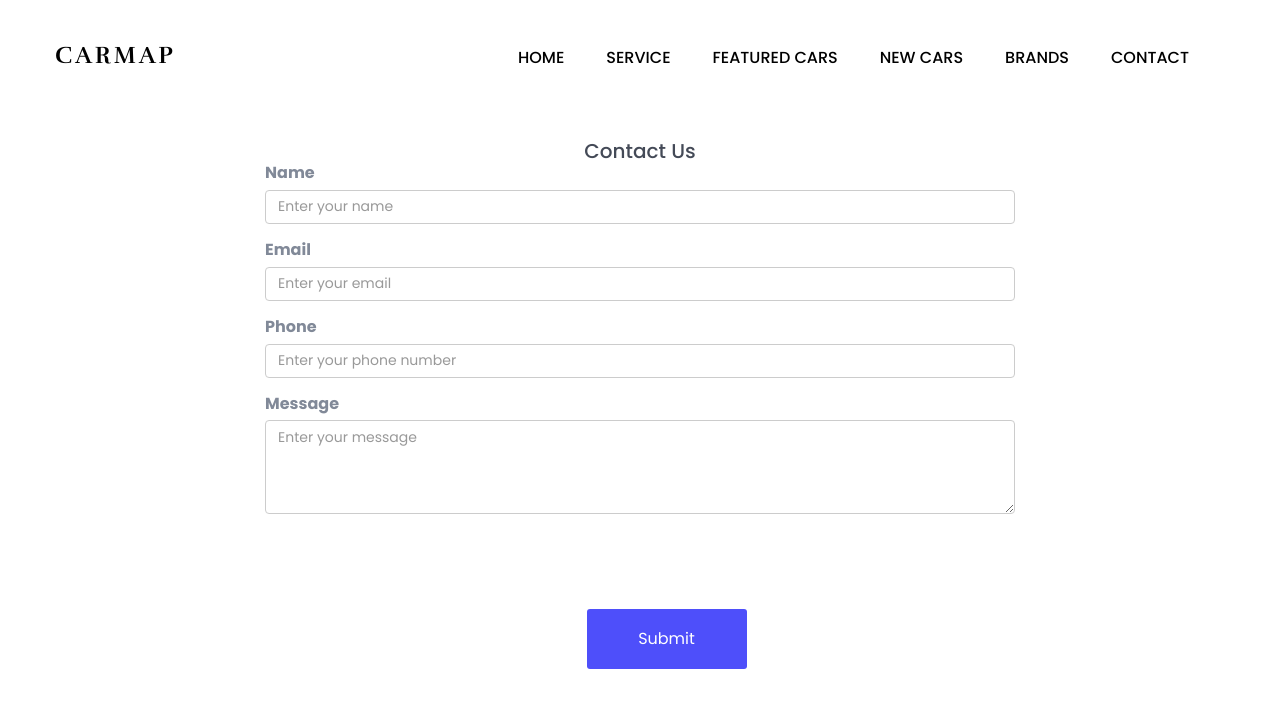
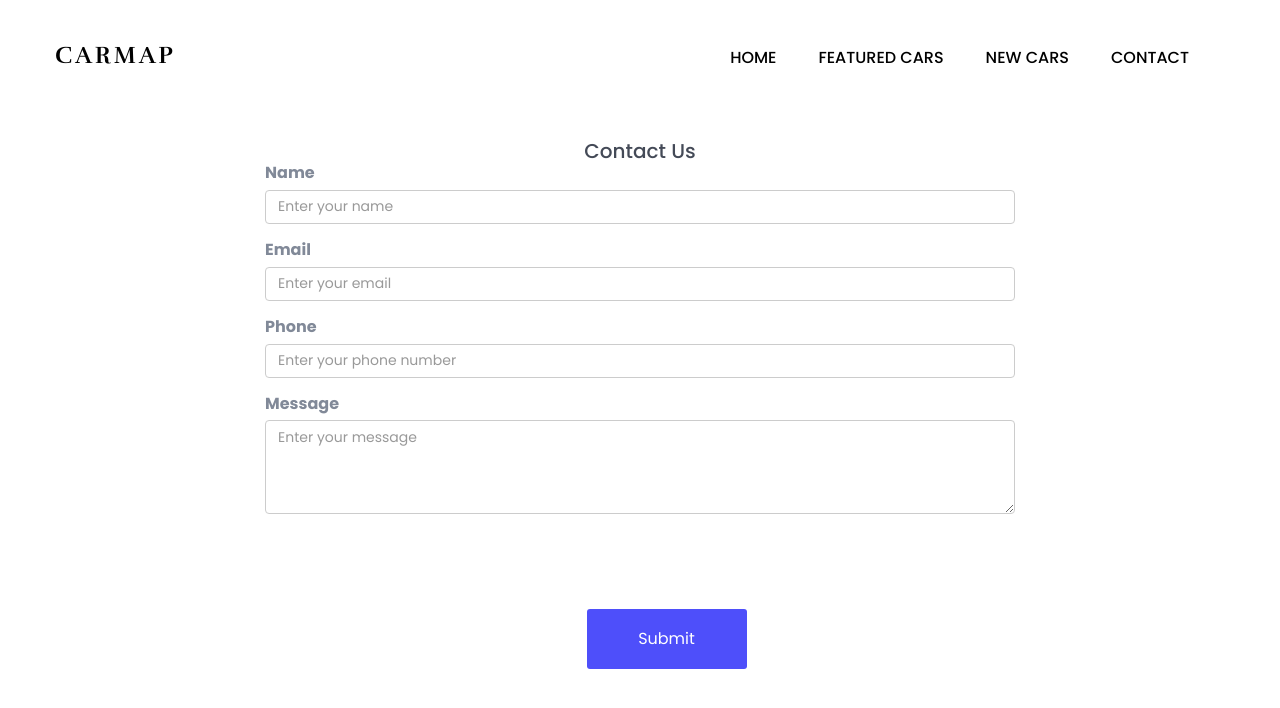
Before and after one commit to reinfosec/reinfosec.github.io, a plain HTML site: page contact.html in a window 1280 px wide. Drawn offline with Linux system fonts and the light colour scheme.

Commit message:
Update contact.html

```diff
--- a/contact.html
+++ b/contact.html
@@ -65,10 +65,8 @@
                     <div class="collapse navbar-collapse menu-ui-design" id="navbar-menu">
                         <ul class="nav navbar-nav navbar-right" data-in="fadeInDown" data-out="fadeOutUp">
                             <li class=" " ><a href="index.html" style="color: black;">home</a></li>
-                            <li><a href="./service.html" style="color: black;">service</a></li>
                             <li><a href="featuredcars.html" style="color: black;">featured cars</a></li>
                             <li><a href="newCars.html" style="color: black;">new cars</a></li>
-                            <li><a href="brands.html" style="color: black;">brands</a></li>
                             <li><a href="contact.html" style="color: black;">contact</a></li>
                         </ul><!--/.nav -->
                     </div><!-- /.navbar-collapse -->
```
